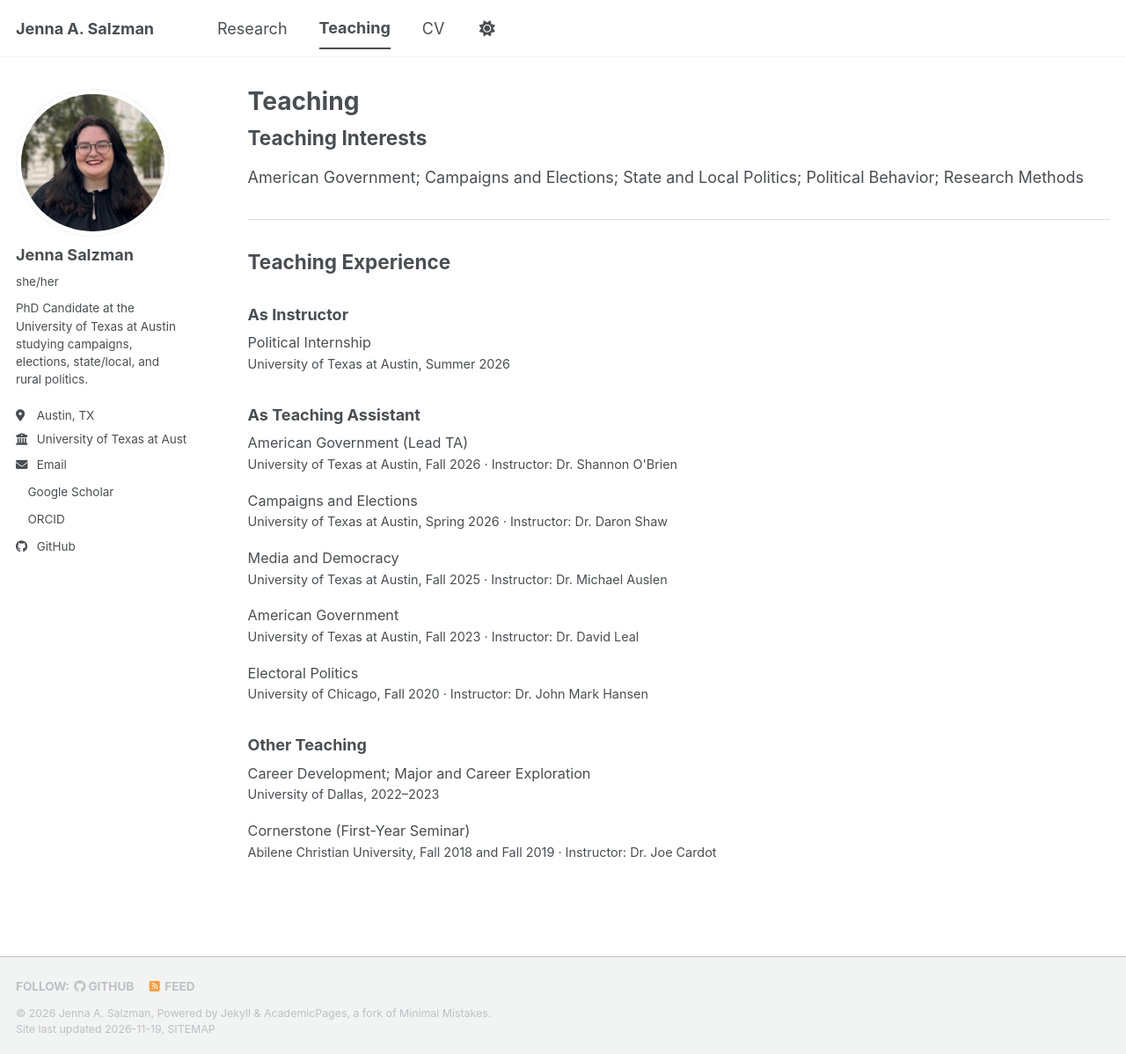
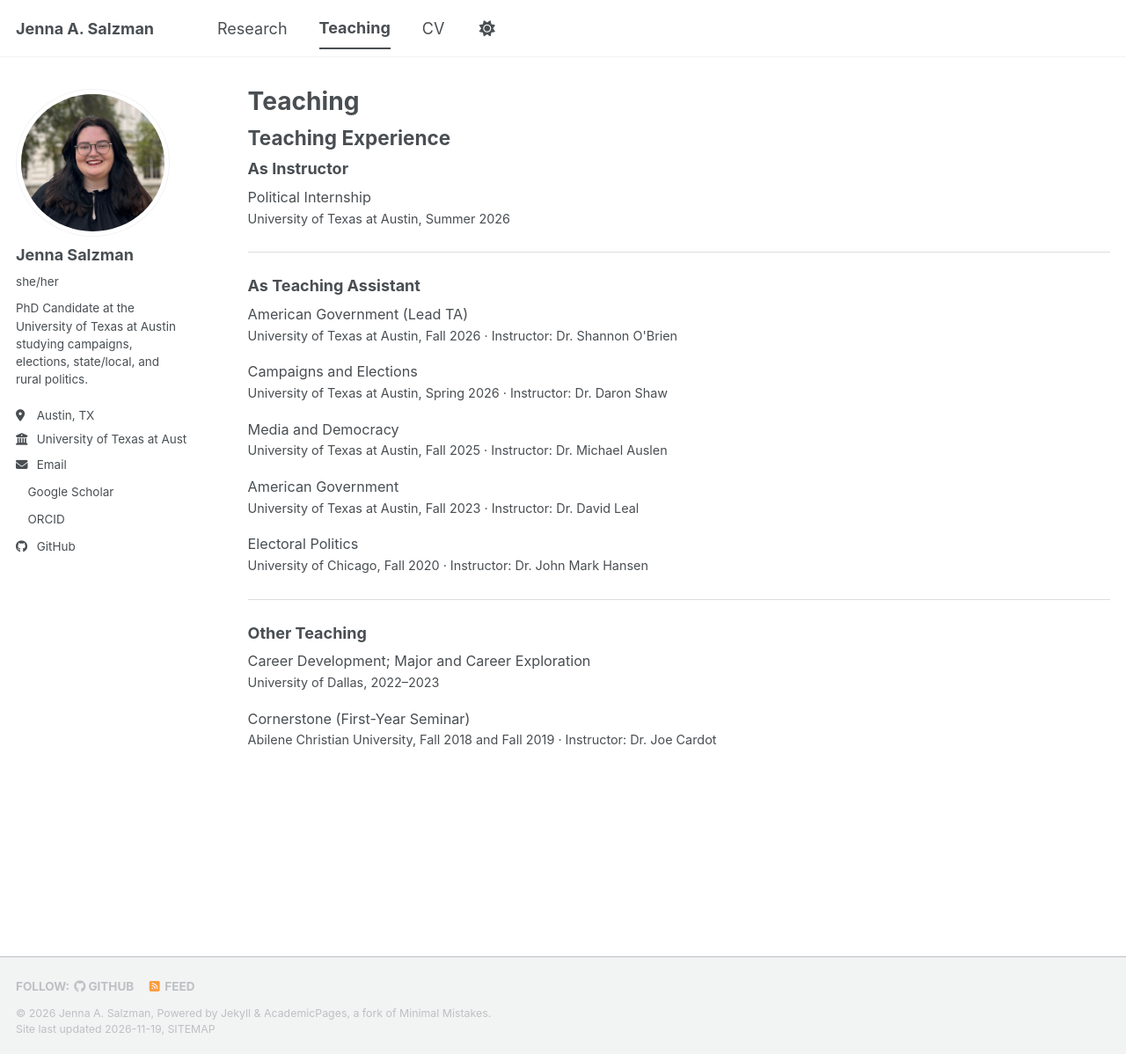
Before and after one commit to jasalzman/jasalzman.github.io, a Jekyll site: the page built from _pages/teaching.html, in a window 1280 px wide and 1198 px high. Shown: the whole window at 88% size. Built offline with Jekyll 4.4.1, drawn with Linux system fonts in a browser that asks for light colours; a script bundle is joined from its source files by our own code; a style sheet for code colours, icons or effects is not loaded.

Commit message:
Update teaching.html

```diff
--- a/_pages/teaching.html
+++ b/_pages/teaching.html
@@ -24,11 +24,18 @@ author_profile: true
     padding-top: 0;
     border-top: none;
   }
+  .archive h3 {
+    margin-top: 1.5em;
+    padding-top: 1.5em;
+    border-top: 1.5px solid #ddd;
+    border-bottom: none;
+  }
+  .archive h3:first-of-type {
+    margin-top: 0.5em;
+    padding-top: 0;
+    border-top: none;
+  }
 </style>
-
-<h2>Teaching Interests</h2>
-
-<p>American Government; Campaigns and Elections; State and Local Politics; Political Behavior; Research Methods</p>
 
 <h2>Teaching Experience</h2>
 
```
